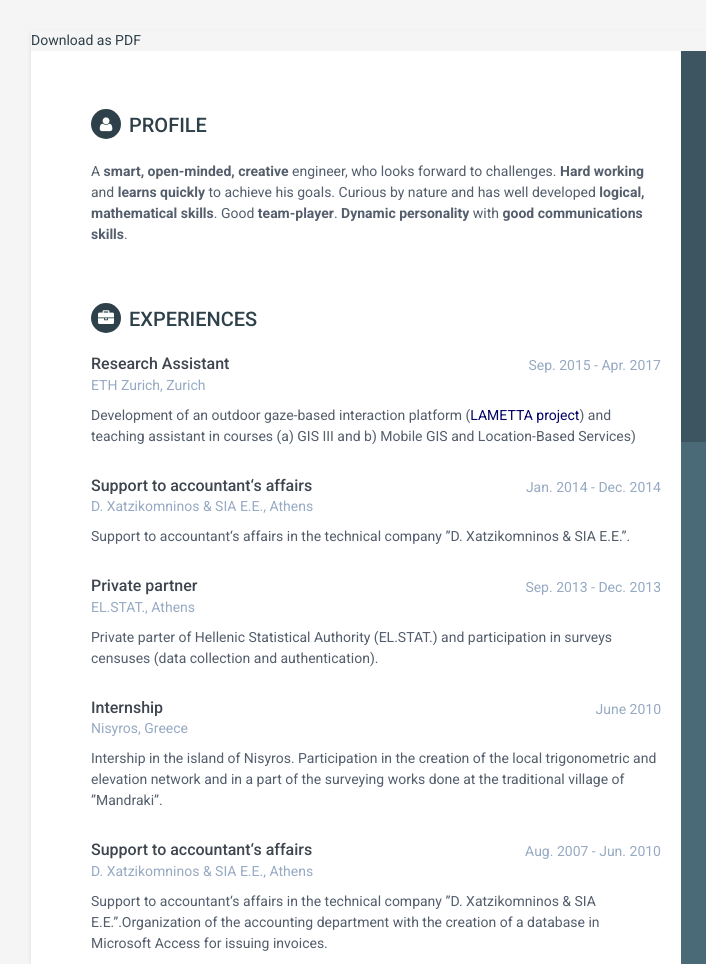
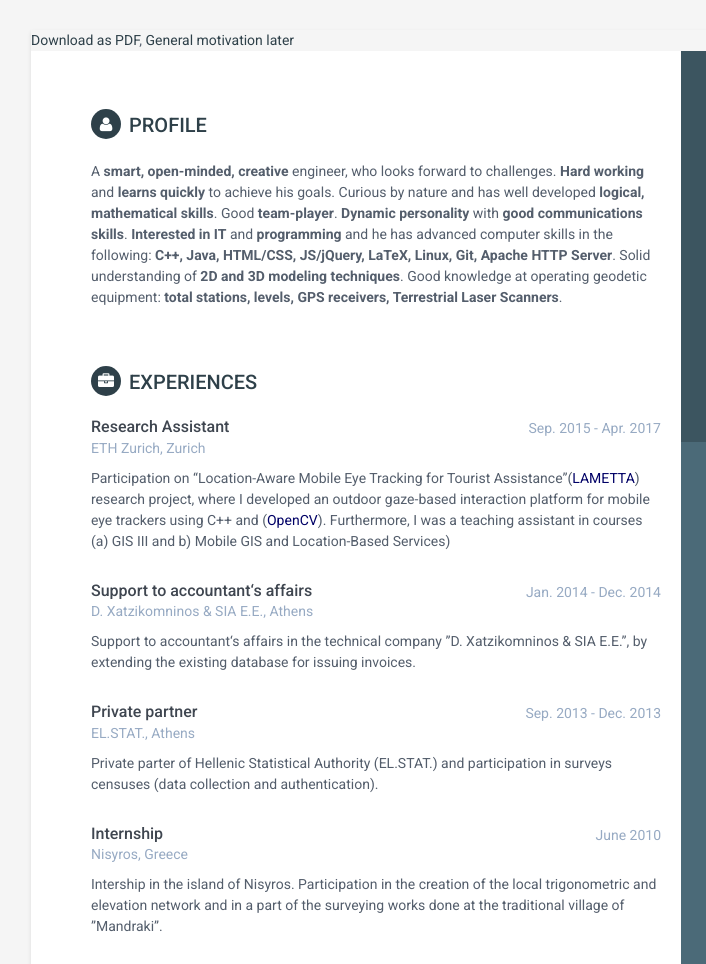
Before and after one commit to anagno/anagno.github.io, a plain HTML site: page index.html in a window 1280 px wide. Shown: the top 964 px of the page, 129-835 px from the left. Drawn offline with Linux system fonts and the light colour scheme.

Commit message:
Updating the site

```diff
--- a/index.html
+++ b/index.html
@@ -28,7 +28,8 @@
 <body>
 
     <div class="wrapper">
-	<p style="margin-bottom:0;background: #f5f5f5;"> <a href="images/cv.pdf">Download as PDF</a> </p>
+	<p style="margin-bottom:0;background: #f5f5f5;"> <a href="images/cv.pdf">Download as PDF</a>,
+	<a href="images/general_motivation_letter.pdf">General motivation later</a> </p>
         <div class="sidebar-wrapper">
             <div class="profile-container">
                 <img class="profile" src="images/paso2.JPG" alt="" />
@@ -87,7 +88,9 @@
             <section class="section summary-section">
                 <h2 class="section-title"><i class="fa fa-user"></i>Profile</h2>
                 <div class="summary">
-                    <p>A <b>smart, open-minded, creative</b> engineer, who looks forward to challenges. <b>Hard working</b> and <b>learns quickly</b> to achieve his goals. Curious by nature and has well developed <b>logical, mathematical skills</b>. Good <b>team-player</b>. <b>Dynamic personality</b> with <b>good communications skills</b>.</p>
+                    <p>A <b>smart, open-minded, creative</b> engineer, who looks forward to challenges. <b>Hard working</b> and <b>learns quickly</b> to achieve his goals. Curious by nature and has well developed <b>logical, mathematical skills</b>. Good <b>team-player</b>. <b>Dynamic personality</b> with <b>good communications skills</b>. <b>Interested in IT</b> and <b>programming</b> and he has advanced computer skills in the following: <b>C++, Java, HTML/CSS, JS/jQuery, LaTeX, Linux, Git, Apache HTTP Server</b>. Solid understanding of <b>2D and 3D modeling techniques</b>. Good knowledge at operating geodetic equipment: <b>total stations, levels, GPS receivers, Terrestrial Laser Scanners</b>.
+
+</p>
                 </div><!--//summary-->
             </section><!--//section-->
 
@@ -103,7 +106,7 @@
                         <div class="company">ETH Zurich, Zurich</div>
                     </div><!--//meta-->
                     <div class="details">
-                        <p>Development of an outdoor gaze-based interaction platform (<a href="http://www.geogaze.org/lametta/">LAMETTA project</a>) and teaching assistant in courses
+                        <p>Participation on “Location-Aware Mobile Eye Tracking for Tourist Assistance”(<a href="http://www.geogaze.org/lametta/">LAMETTA</a>) research project, where I developed an outdoor gaze-based interaction platform for mobile eye trackers using C++ and (<a href="http://opencv.org/">OpenCV</a>). Furthermore, I was a teaching assistant in courses
 (a) GIS III and b) Mobile GIS and Location-Based Services)</p>
                     </div><!--//details-->
                 </div><!--//item-->
@@ -117,7 +120,7 @@
                         <div class="company">D. Xatzikomninos & SIA E.E., Athens</div>
                     </div><!--//meta-->
                     <div class="details">
-                        <p>Support to accountant‘s affairs in the technical company ”D. Xatzikomninos & SIA E.E.”.</p>
+                        <p>Support to accountant‘s affairs in the technical company ”D. Xatzikomninos & SIA E.E.”, by extending the existing database for issuing invoices.</p>
                     </div><!--//details-->
                 </div><!--//item-->
 
@@ -156,7 +159,7 @@
                         <div class="company">D. Xatzikomninos & SIA E.E., Athens</div>
                     </div><!--//meta-->
                     <div class="details">
-                        <p>Support to accountant‘s affairs in the technical company ”D. Xatzikomninos & SIA E.E.”.Organization of the accounting department with the creation of a database in Microsoft Access for issuing invoices.</p>
+                        <p>Support to accountant‘s affairs in the technical company ”D. Xatzikomninos & SIA E.E.”, where I helped in the organization of the accounting department with the creation of a database in Microsoft Access for issuing invoices.</p>
                     </div><!--//details-->
                 </div><!--//item-->
 
@@ -245,7 +248,7 @@ measurements</a></i>, Master’s thesis, University of Piraeus, 2015.
 
                     <div class="item">
                         <h3 class="level-title">Typesetting</h3>
-                            LATEX, Microsoft Office, LibreOffice
+                            LaTeX, Microsoft Office, LibreOffice
 
                     </div><!--//item-->
 
@@ -265,7 +268,7 @@ measurements</a></i>, Master’s thesis, University of Piraeus, 2015.
 
                     <div class="item">
                         <h3 class="level-title">Equipment</h3>
-                            Total station, level, GPS receiver, Terrestrial Laser Scanner
+                            Total station, level, GPS receiver (RTK/Static), Terrestrial Laser Scanner
 
                     </div><!--//item-->
 
```
Also changed, not shown: 2 other files.
